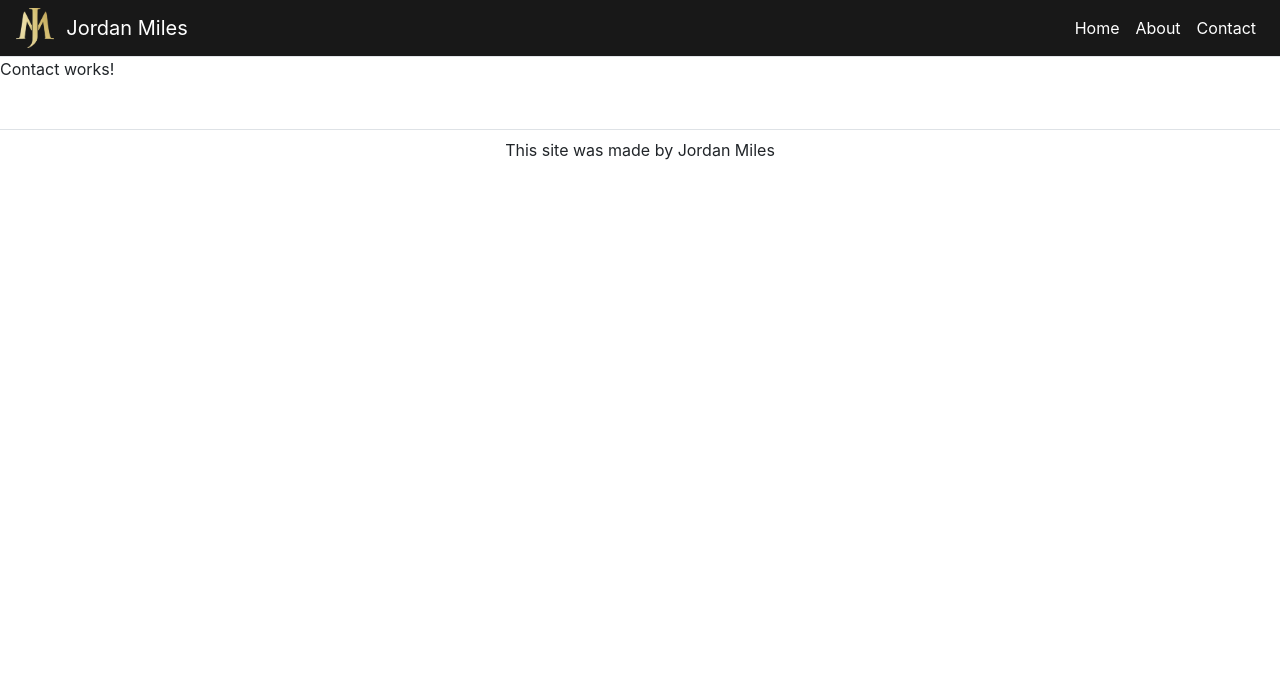
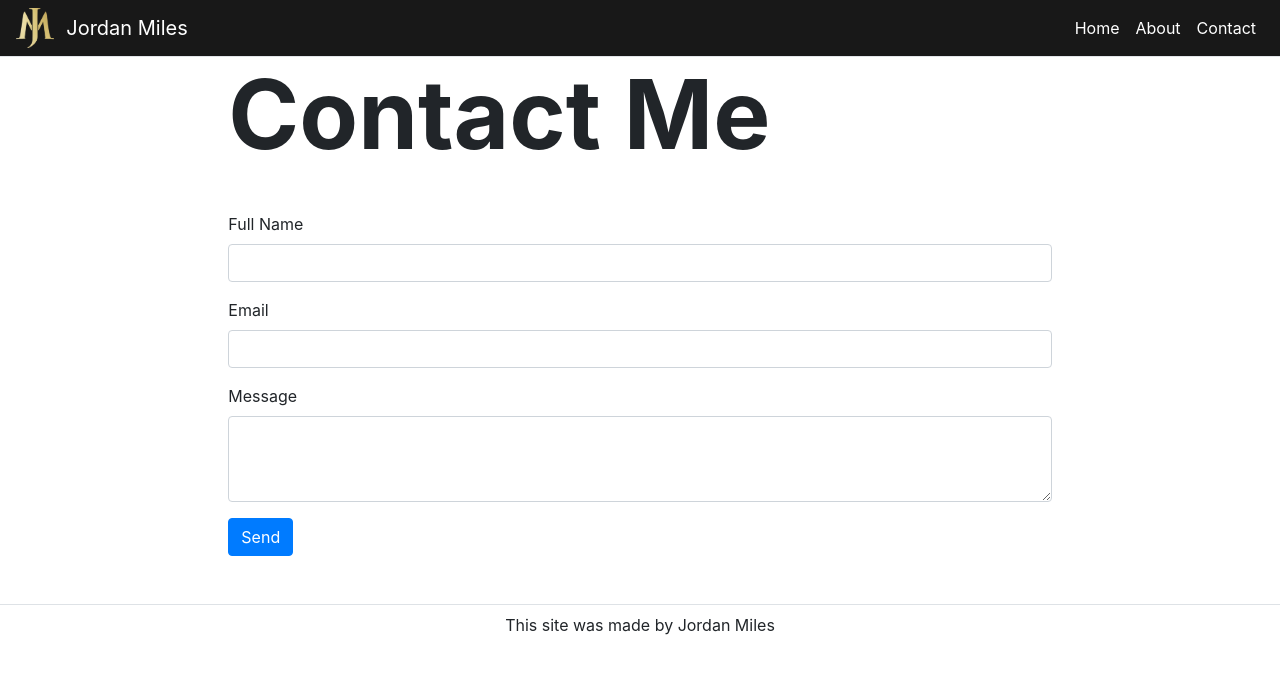
Before and after one commit to J0Miles/Portfolio-Site, a React (Create React App) app: page /contact in a window 1280 px wide. Shown: the top 674 px of the page. Built offline with nearby package versions, Linux system fonts and the light colour scheme.

Commit message:
Imported axios and created form for Contact page

```diff
--- a/package.json
+++ b/package.json
@@ -4,6 +4,7 @@
   "private": true,
   "dependencies": {
     "aos": "^2.3.4",
+    "axios": "^0.20.0",
     "bootstrap": "^4.5.2",
     "react": "^16.13.1",
     "react-bootstrap": "^1.3.0",
--- a/src/components/Contact/contactpage.jsx
+++ b/src/components/Contact/contactpage.jsx
@@ -1,6 +1,127 @@
 import React from "react";
+import Form from "react-bootstrap/Form";
+import Button from "react-bootstrap/Button";
 
-function Contact(props) {
-  return <p>Contact works!</p>;
+import Hero from "../Home/heroPage";
+import Content from "../content";
+import Axios from "axios";
+
+class ContactPage extends React.Component {
+  constructor(props) {
+    super(props);
+    this.state = {
+      name: "",
+      email: "",
+      message: "",
+      disabled: false,
+      emailSent: null
+    };
+  }
+
+  handleChange = event => {
+    const target = event.target;
+    const value = target.type === "checkbox" ? target.checked : target.value;
+    const name = target.name;
+
+    this.setState({
+      [name]: value
+    });
+  };
+
+  handleSubmit = event => {
+    event.preventDefault();
+
+    console.log(event.target);
+
+    this.setState({
+      disabled: true
+    });
+
+    Axios.post("http://localhost:3000/api/email", this.state)
+      .then(res => {
+        if (res.data.success) {
+          this.setState({
+            disabled: false,
+            emailSent: true
+          });
+        } else {
+          this.setState({
+            disabled: false,
+            emailSent: false
+          });
+        }
+      })
+      .catch(err => {
+        console.log(err);
+
+        this.setState({
+          disabled: false,
+          emailSent: false
+        });
+      });
+  };
+
+  render() {
+    return (
+      <div>
+        <Hero title={this.props.title} />
+
+        <Content>
+          <Form onSubmit={this.handleSubmit}>
+            <Form.Group>
+              <Form.Label htmlFor="full-name">Full Name</Form.Label>
+              <Form.Control
+                id="full-name"
+                name="name"
+                type="text"
+                value={this.state.name}
+                onChange={this.handleChange}
+              />
+            </Form.Group>
+
+            <Form.Group>
+              <Form.Label htmlFor="email">Email</Form.Label>
+              <Form.Control
+                id="email"
+                name="email"
+                type="email"
+                value={this.state.email}
+                onChange={this.handleChange}
+              />
+            </Form.Group>
+
+            <Form.Group>
+              <Form.Label htmlFor="message">Message</Form.Label>
+              <Form.Control
+                id="message"
+                name="message"
+                as="textarea"
+                rows="3"
+                value={this.state.message}
+                onChange={this.handleChange}
+              />
+            </Form.Group>
+
+            <Button
+              className="d-inline-block"
+              variant="primary"
+              type="submit"
+              disabled={this.state.disabled}
+            >
+              Send
+            </Button>
+
+            {this.state.emailSent === true && (
+              <p className="d-inline success-msg">Email Sent</p>
+            )}
+            {this.state.emailSent === false && (
+              <p className="d-inline err-msg">Email Not Sent</p>
+            )}
+          </Form>
+        </Content>
+      </div>
+    );
+  }
 }
-export default Contact;
+
+export default ContactPage;
```
Also changed, not shown: 1 other file (tests, documents, lock files or other folders).
